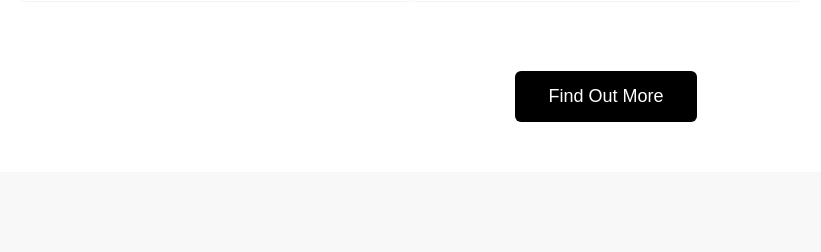
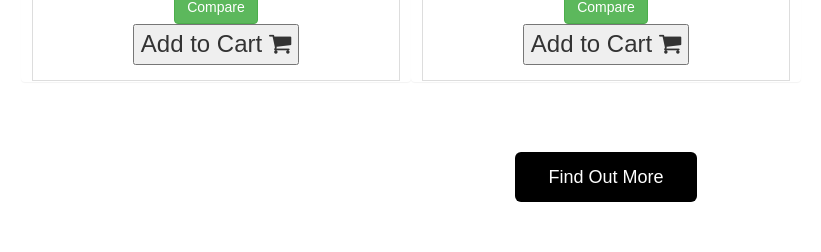
Before and after one commit to rkraghav18/Django-based-Ecommerce, a Django app: page /products/ in a window 1280 px wide. Shown: the part 1477-1729 px from the top of the page, without its empty margins (34-855 px from the left). Before the commit the page ends 1599 px from the top, so only its background shows below. Run offline with Django 3.2, Linux system fonts and the light colour scheme; a user stored in the database is signed in; data comes from the database, SQL or seed files in the repository; both versions use the stored data as it was after the commit; some libraries are stand-ins or nearby versions; some web fonts are replaced.

Commit message:
Added cart Model and added ----SMTP----- Server Code && SMTP not working Cross Site Forgery Error

```diff
--- a/Ecommerce/settings.py
+++ b/Ecommerce/settings.py
@@ -136,3 +136,9 @@ STATICFILES_DIRS = (
 
 STRIPE_PUBLISHABLE = os.getenv('STRIPE_PUBLISHABLE')
 STRIPE_SECRET = os.getenv('STRIPE_SECRET')
+
+EMAIL_USE_TLS = True
+EMAIL_HOST = 'smtp.gmail.com'
+EMAIL_HOST_USER = 'aryansharma23124@gmail.com'
+EMAIL_HOST_PASSWORD = ''
+EMAIL_PORT = 587
--- a/products/admin.py
+++ b/products/admin.py
@@ -1,6 +1,7 @@
 from django.contrib import admin
 
 # Register your models here.
-from .models import Product
+from .models import Product,Cart
 
 admin.site.register(Product)
+admin.site.register(Cart)
--- a/products/models.py
+++ b/products/models.py
@@ -11,3 +11,8 @@ class Product(models.Model):
 
     def __str__(self):
         return str(self.image)
+
+
+class Cart(models.Model):
+    p_id=models.IntegerField()
+    user_name=models.CharField(max_length=100)
--- a/products/templates/products.html
+++ b/products/templates/products.html
@@ -39,7 +39,13 @@
 
                     </form>
                                 {% endif %}
-
+                            {%  if user.is_authenticated %}
+                                <form action="{% url 'add_cart' product.id %}" method="post">
+                                {% csrf_token %}
+                                <input type="hidden" name="user_name" value="{{ user.email }}">
+                            <button style="font-size:24px">Add to Cart <i class="fa fa-shopping-cart"></i></button>
+                            </form>
+                            {% endif %}
                             </span>
                         </div>
                 </div>
--- a/products/urls.py
+++ b/products/urls.py
@@ -1,9 +1,10 @@
 from django.conf.urls import url, include
 from django.urls import path
-from .views import all_products,compare,buy
+from .views import all_products,compare,buy,add_cart
 
 urlpatterns = [
     url(r'^$', all_products, name='products'),
     url(r'^compare/(?P<name>.+?)/$', compare, name='compare'),
     url(r'^buy/(?P<id>.+?)/$',buy, name='buy'),
+    url(r'^add_cart/(?P<id>.+?)/$', add_cart, name='add_cart'),
     ]
--- a/products/views.py
+++ b/products/views.py
@@ -1,5 +1,5 @@
 from django.shortcuts import render
-from .models import Product
+from .models import Product,Cart
 from django.template import loader
 #from .models import Products
 
@@ -17,3 +17,12 @@ def compare(request,name):
 def buy(request,id):
     details = Product.objects.filter(id=id)
     return render(request, "payment.html", {"details": details})
+
+def add_cart(request,id):
+    user_name=request.POST.get("user_name")
+    insert=Cart.objects.create(p_id=id,user_name=user_name)
+    insert.save()
+    products = Product.objects.all()
+    return render(request, "products.html", {"products": products})
+
+   # user_name=request.POST.get("username")
```
Also changed, not shown: accounts/views.py (+18 -1 lines), cart/views.py (+0 -11 lines), db.sqlite3.
